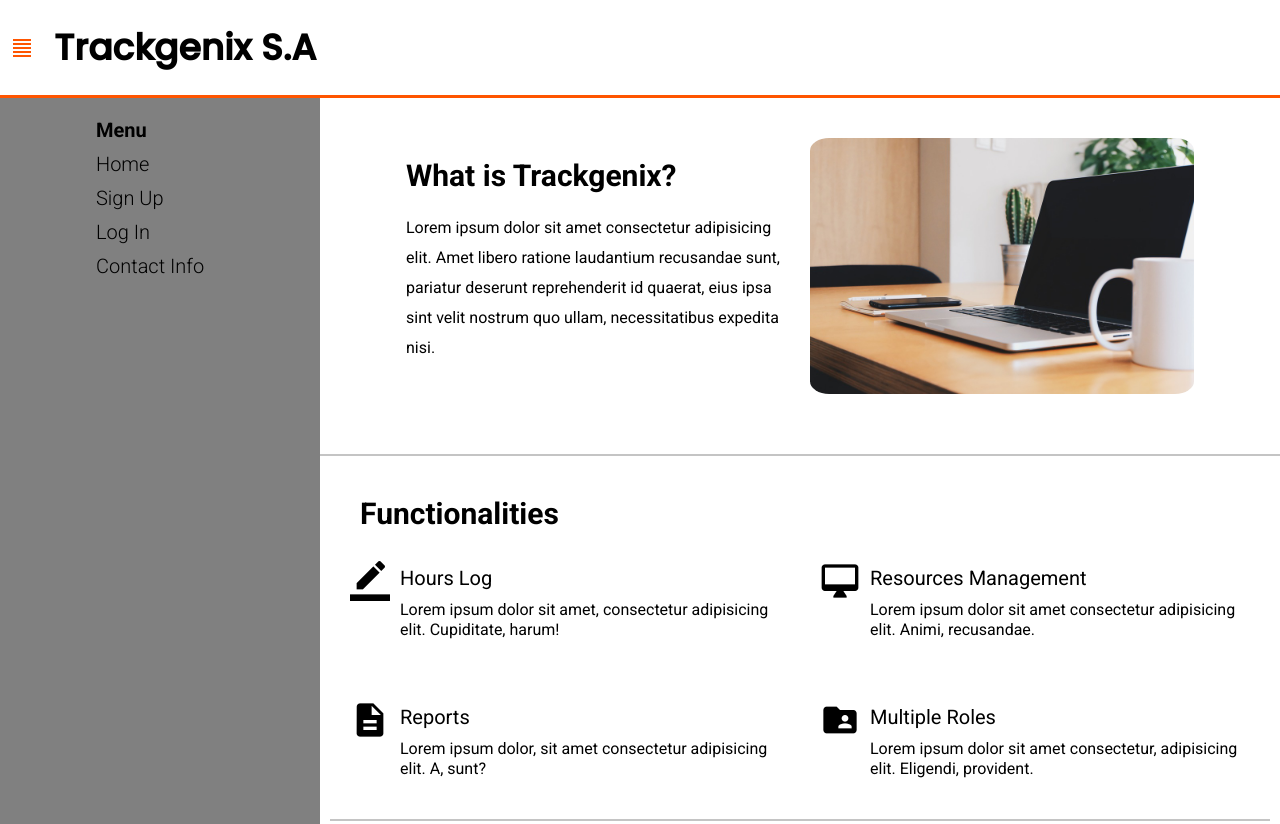
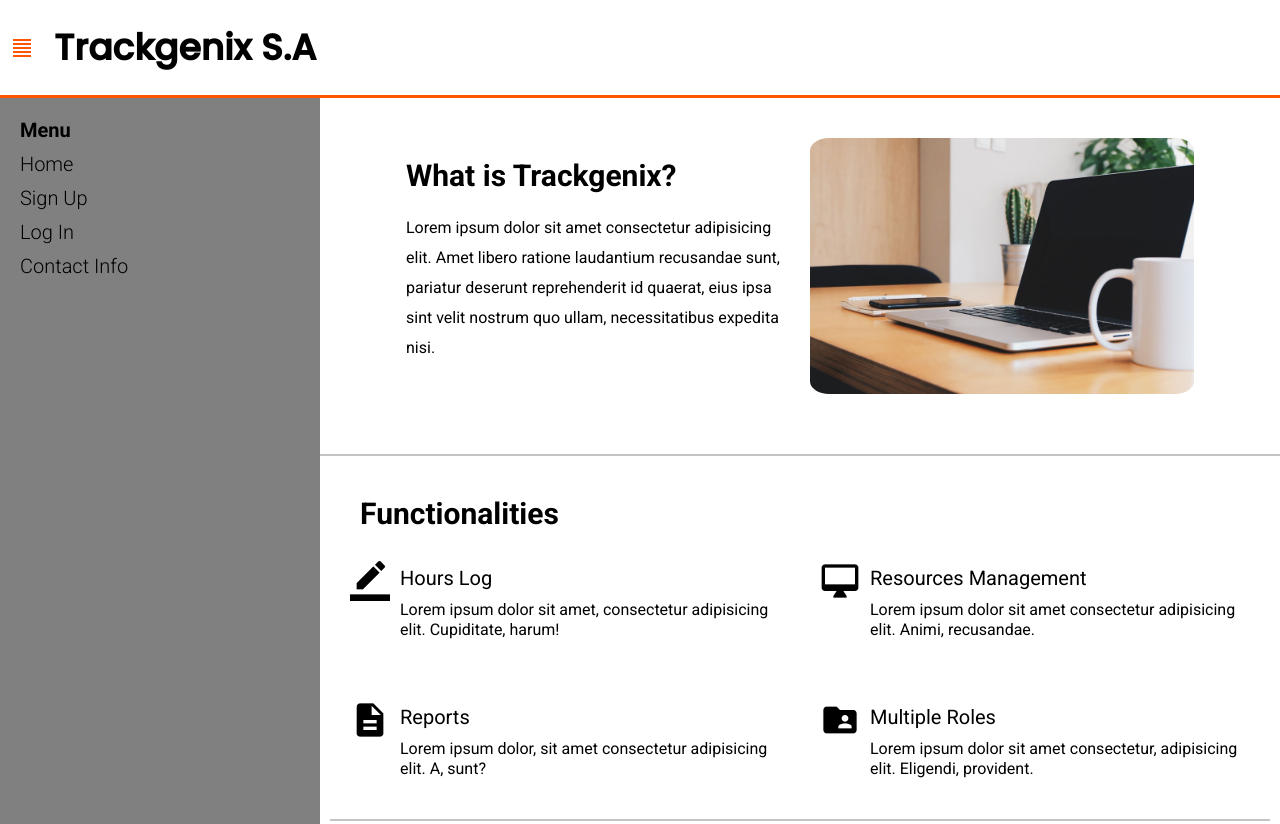
Before and after one commit to dayanagm96/BaSP-M2022-Etapa-1, a plain HTML site: page Semana-04/index.html in a window 1280 px wide. Shown: the top 824 px of the page. Drawn offline with Linux system fonts and the light colour scheme.

Commit message:
BaSP-2022: justifying sidebar content to the left and adding margin

```diff
--- a/Semana-04/CSS/sidebar.css
+++ b/Semana-04/CSS/sidebar.css
@@ -29,13 +29,14 @@ nav li a {
         flex: 1;
         width: 20%;
         background-color: gray;
-        justify-content: center;
+        justify-content: left;
     }
 
     nav {
-        padding-top: 20px;
         display: flex;
         flex-direction: column;
+        padding-top: 20px;
+        margin-left: 20px;
     }
     main {
         width: 70%;
```
